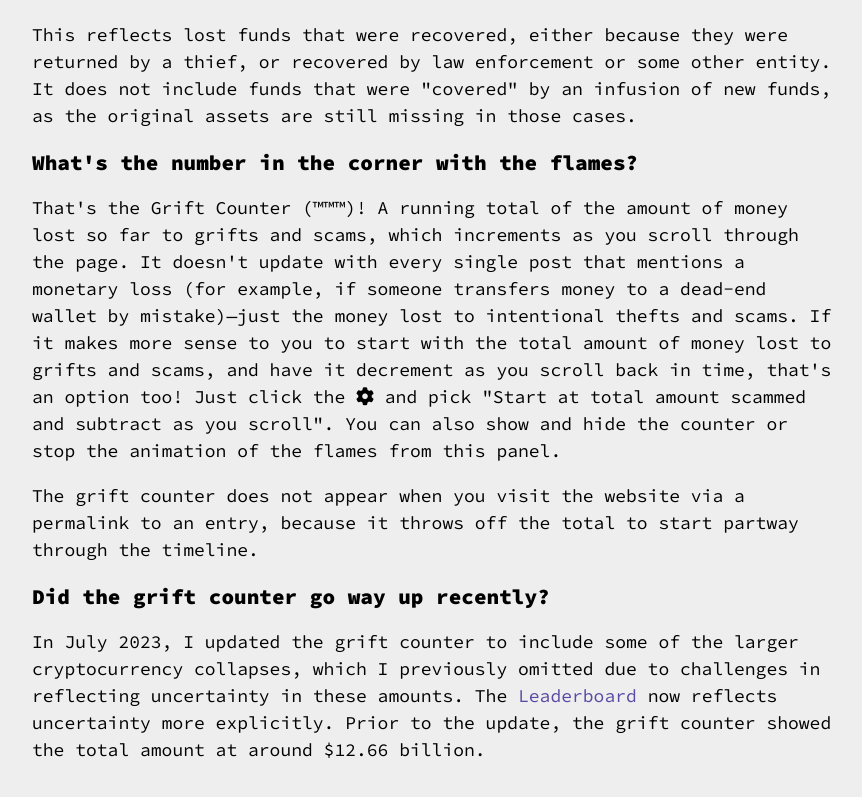
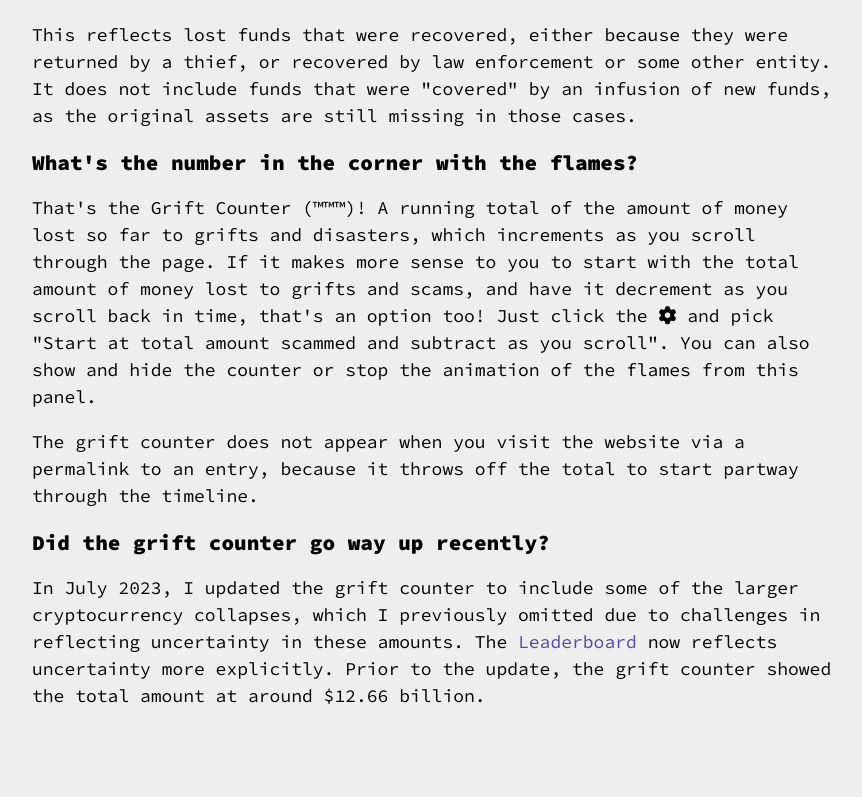
Before and after one commit to nakaohideo/web3-is-going-great, a Next.js app in the folder src/: page /faq in a window 1280 px wide. Shown: the part 1547-2344 px from the top of the page, without its empty margins (208-1070 px from the left). After the commit the page ends 2294 px from the top, so only its background shows below. Built offline with nearby package versions, Linux system fonts and the light colour scheme.

Commit message:
tweak FAQ, this is becoming too arbitrary a distinction

```diff
--- a/src/pages/faq.js
+++ b/src/pages/faq.js
@@ -149,15 +149,11 @@ export default function FAQ() {
             <h3>What's the number in the corner with the flames?</h3>
             <p>
               That's the Grift Counter (™™™)! A running total of the amount of
-              money lost so far to grifts and scams, which increments as you
-              scroll through the page. It doesn't update with every single post
-              that mentions a monetary loss (for example, if someone transfers
-              money to a dead-end wallet by mistake)—just the money lost to
-              intentional thefts and scams. If it makes more sense to you to
-              start with the total amount of money lost to grifts and scams, and
-              have it decrement as you scroll back in time, that's an option
-              too! Just click the{" "}
-              <i className="fas fa-gear" aria-hidden={true} />
+              money lost so far to grifts and disasters, which increments as you
+              scroll through the page. If it makes more sense to you to start
+              with the total amount of money lost to grifts and scams, and have
+              it decrement as you scroll back in time, that's an option too!
+              Just click the <i className="fas fa-gear" aria-hidden={true} />
               <span className="sr-only">settings panel icon</span> and pick
               "Start at total amount scammed and subtract as you scroll". You
               can also show and hide the counter or stop the animation of the
```
